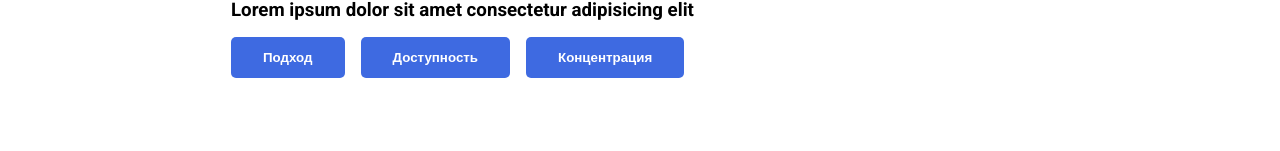
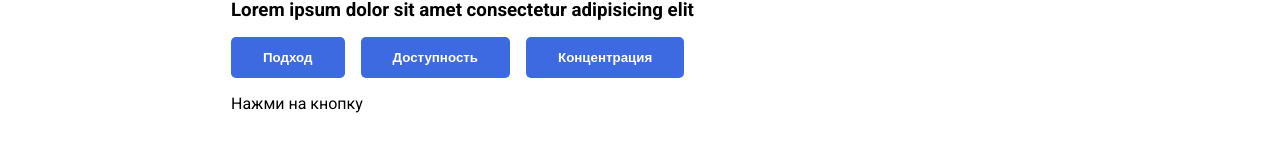
Before and after one commit to FrowningCat/repetition_react, a React (Vite) app: page / in a window 1280 px wide. Shown: the part 601-752 px from the top of the page. Built offline with nearby package versions, Linux system fonts and the light colour scheme.

Commit message:
conditional operators

```diff
--- a/src/App.jsx
+++ b/src/App.jsx
@@ -5,11 +5,19 @@ import { useState } from 'react';
 import { ways, differences } from './data';
 
 export default function App() {
-    const [content, setContent] = useState('Нажми на кнопку');
+    const [contentType, setContentType] = useState(null);
 
     function handlClick(type) {
-        setContent(type);
+        setContentType(type);
     }
+
+    // let tabContent = null;
+
+    // if (contentType) {
+    //     tabContent = <p>{differences[contentType]}</p>;
+    // } else {
+    //     tabContent = <p>Нажми на кнопку</p>;
+    // }
 
     return (
         <div>
@@ -39,7 +47,20 @@ export default function App() {
                     <Button onClick={() => handlClick('program')}>
                         Концентрация
                     </Button>
-                    <p>{differences[content]}</p>
+
+                    {/* {contentType ? (
+                        <p>{differences[contentType]}</p>
+                    ) : (
+                        <p>Нажми на кнопку</p>
+                    )} */}
+
+                    {/* {!contentType ? <p>Нажми на кнопку</p> : null}
+                    {contentType ? <p>{differences[contentType]}</p> : null} */}
+
+                    {/* {tabContent} */}
+
+                    {!contentType && <p>Нажми на кнопку</p>}
+                    {contentType && <p>{differences[contentType]}</p>}
                 </section>
             </main>
         </div>
```
